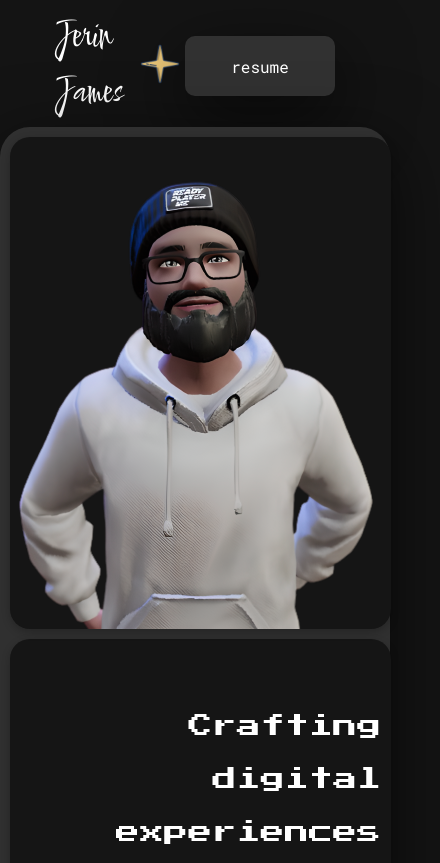
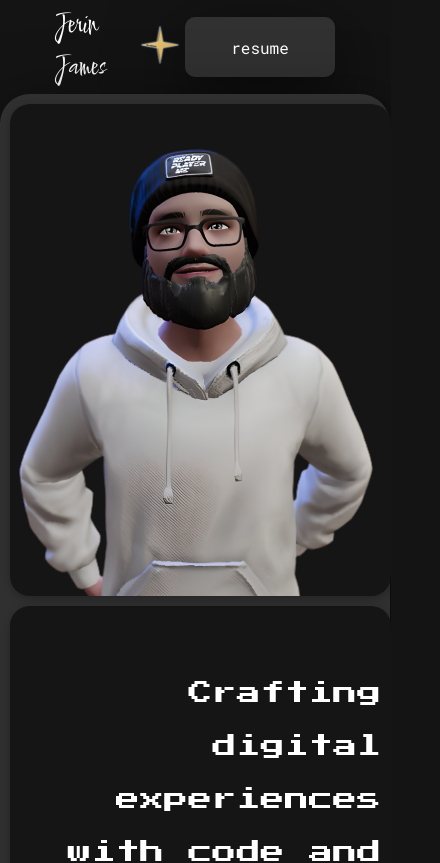
Before and after one commit to jerinzech/portfolio-2024-v1, a React (Vite) app: page / in a window 390 px wide. Shown: the top 863 px of the page, 440 px wide, since content can reach past the window. Built offline with nearby package versions, Linux system fonts and the light colour scheme.

Commit message:
fixing mobile view

```diff
--- a/src/scss/components/Body.scss
+++ b/src/scss/components/Body.scss
@@ -24,13 +24,13 @@
   @include breakpoint-down(small){
     display: grid;
     flex-direction: column;
-    padding: rem(5) rem(50);
-    width: rem(1150);
+    // padding: rem(5) rem(50);
+
     grid-template-columns:  1.5fr .5fr repeat(1, 1fr);
     grid-template-rows: repeat(5, 1fr);
 
     width: 100vw;
-    padding: rem(10);
+
     border-radius: rem(30);
   }
 }
--- a/src/scss/components/Footer.scss
+++ b/src/scss/components/Footer.scss
@@ -13,4 +13,16 @@
   justify-content: center;
   align-items: center;
   /* background-color: blue; */
+
+  @include breakpoint-down(small){
+    display: grid;
+    flex-direction: column;
+    // padding: rem(5) rem(50);
+
+
+
+    width: 100vw;
+
+    border-radius: rem(30);
+  }
 }
--- a/src/scss/components/Header.scss
+++ b/src/scss/components/Header.scss
@@ -10,11 +10,21 @@
   /* background-color: pink; */
   align-items: center;
   color: var(--dark-mode-text);
+
+
+
 }
 
 .nameLogo {
   font-family: "Comforter", cursive;
   font-size: 40px;
+
+  @include breakpoint-down(small){
+
+    font-size: rem(30);
+    justify-content: space-around;
+
+  }
 }
 
 .fourPStar > img {
--- a/src/scss/components/HomePage.scss
+++ b/src/scss/components/HomePage.scss
@@ -17,26 +17,11 @@
   background-image: url("/noise.png");
   }
 
-  @include breakpoint-down(medium){
-    display: flex;
-    flex-direction: column;
-    padding: rem(5) rem(50);
-    width: rem(1150);
-    // height: 100vh;
-
-    // align-self: center;
-  // justify-self: center;
-
-  // background-color: hsl(0, 0%, 8%);
-  // background-color: grey;
-  /* background-image: url("public/noise.png"); */
-  }
-
 
   @include breakpoint-down(small){
     display: flex;
     flex-direction: column;
-    padding: rem(5) rem(50);
+    // padding: rem(5) rem(50);
     width: rem(640);
     // height: 100vh;
 
```
